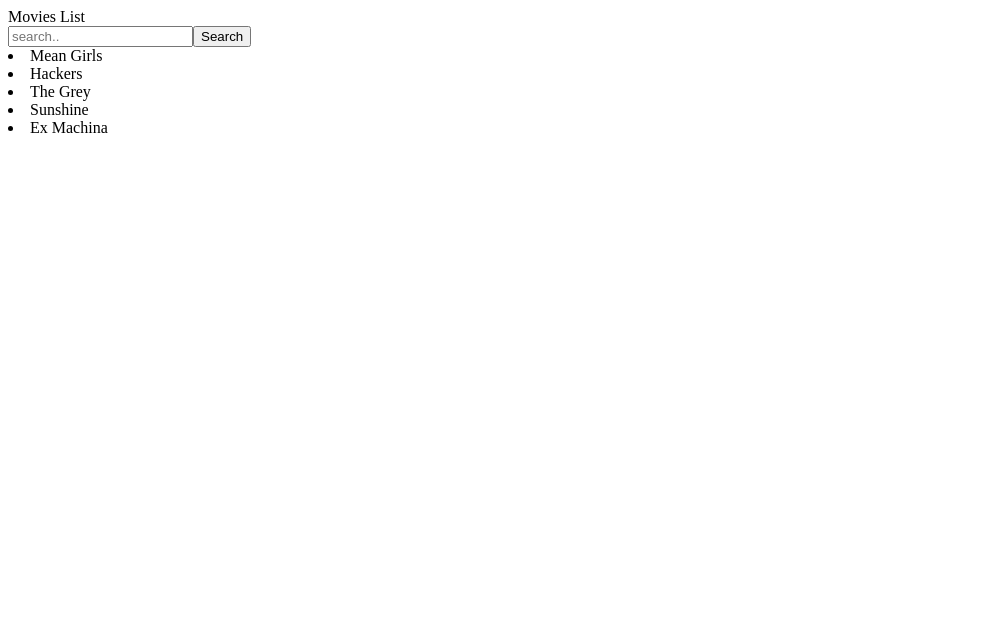
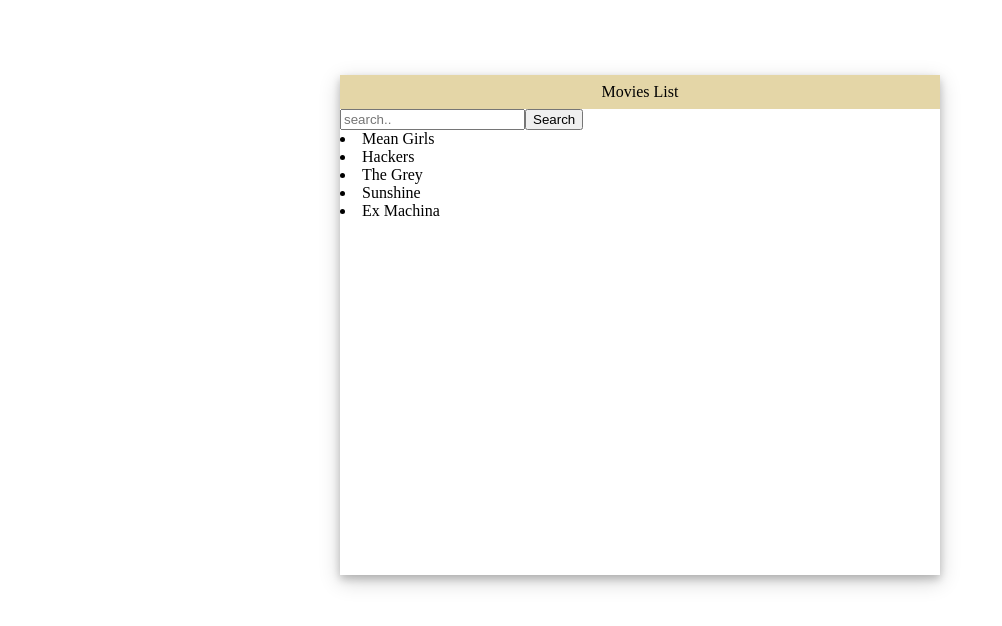
Before and after one commit to FermiDirak/MovieManager, a React app: page / in a window 1280 px wide. Shown: the top 626 px of the page, without its empty margins (0-1002 px from the left). Built offline with nearby package versions, Linux system fonts and the light colour scheme; the HTML template or start-up script is replaced by a standard one.

Commit message:
styled main app. Running on 7 cylinders

```diff
--- a/client/src/components/Search.jsx
+++ b/client/src/components/Search.jsx
@@ -1,19 +1,38 @@
 import React from 'react';
 import ReactDOM  from 'react-dom';
+import PropTypes from 'prop-types';
 
 class Search extends React.Component {
 	constructor() {
 		super();
+		this.state = {
+			inputText: '',
+		};
+	}
+
+	onChangeText(event) {
+		this.setState({inputText: event.target.value});
+	}
+
+	onSubmit() {
+		this.props.onSearch(this.state.inputText);
 	}
 
 	render() {
 		return (
 			<div>
-				<input type='text' placeholder='search..'/>
-				<button> Search </button>
+				<input type='text'
+					placeholder='search..'
+					onChange={(event) => {this.onChangeText(event)}}
+				/>
+				<button onClick={() => {this.onSubmit()}}> Search </button>
 			</div>
 		);
 	}
 }
 
+Search.propTypes = {
+	onSearch: PropTypes.func,
+}
+
 export default Search;
--- a/client/src/index.jsx
+++ b/client/src/index.jsx
@@ -14,20 +14,41 @@
         {title: 'Ex Machina'},
       ],
     }
+  }
 
+  onSearch(searchText) {
+    console.log(searchText);
   }
 
   render() {
-    var moviesList = this.state.movies.map(function(movie, index) {
+    let styles = {
+      app: {
+        display: 'flex',
+        flexDirection: 'column',
+        width: '600px',
+        height: '500px',
+        margin: 'auto',
+        marginTop: '75px',
+        boxShadow: '0 4px 8px 0 rgba(0, 0, 0, 0.2), 0 6px 20px 0 rgba(0, 0, 0, 0.19)',
+      },
+
+      header: {
+        background: '#E4D6A7',
+        textAlign: 'center',
+        padding: '8px',
+      }
+    }
+
+    let moviesList = this.state.movies.map(function(movie, index) {
       return <li key={index}>{movie.title}</li>
     });
 
     console.log(moviesList);
 
     return (
-      <div>
-        Movies List
-        <Search/>
+      <div style={styles.app}>
+        <span style={styles.header}>Movies List</span>
+        <Search onSearch={this.onSearch}/>
         { moviesList }
       </div>
     );
--- a/package.json
+++ b/package.json
@@ -16,8 +16,10 @@
     "babel-preset-es2015": "^6.24.1",
     "babel-preset-react": "^6.24.1",
     "express": "^4.16.2",
+    "prop-types": "^15.6.0",
     "react": "^16.1.0",
     "react-dom": "^16.1.0",
     "webpack": "^3.8.1"
-  }
+  },
+  "devDependencies": {}
 }
```
Also changed, not shown: 2 other files (tests, documents, lock files or other folders).
